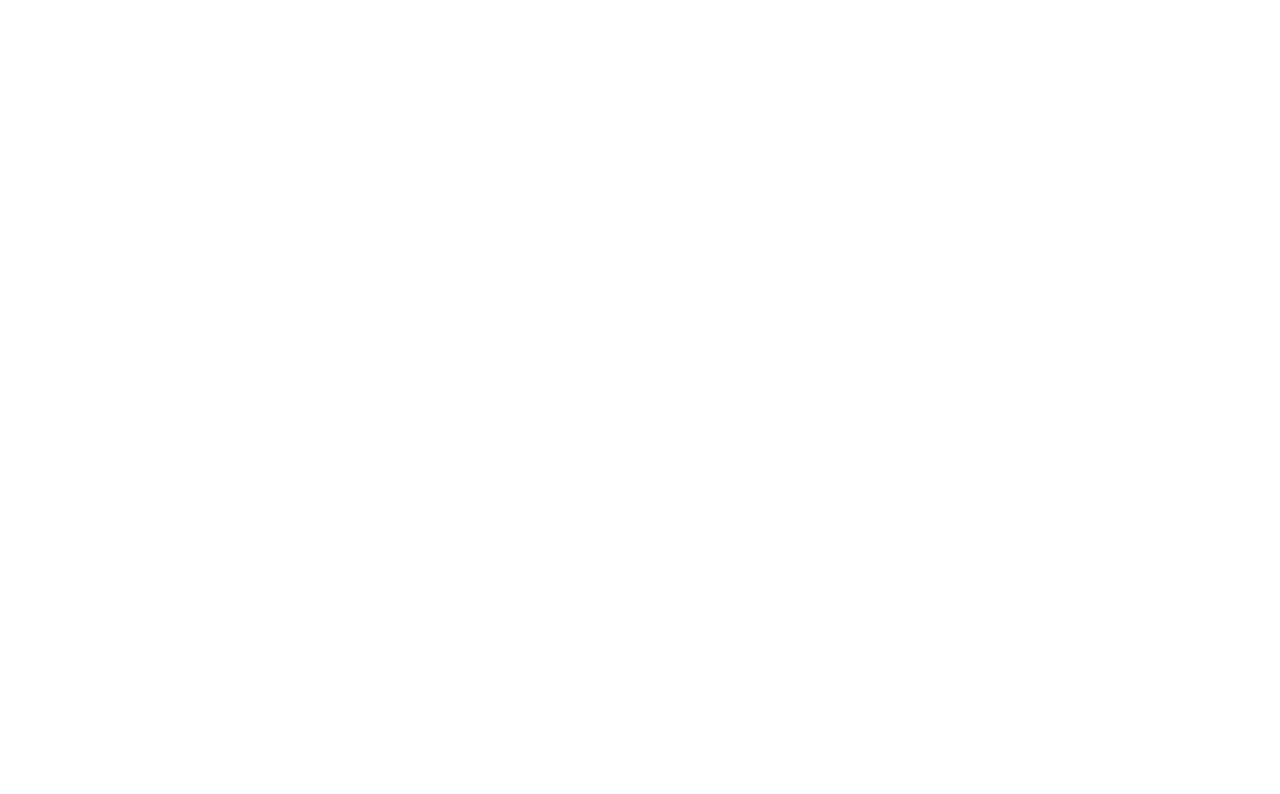
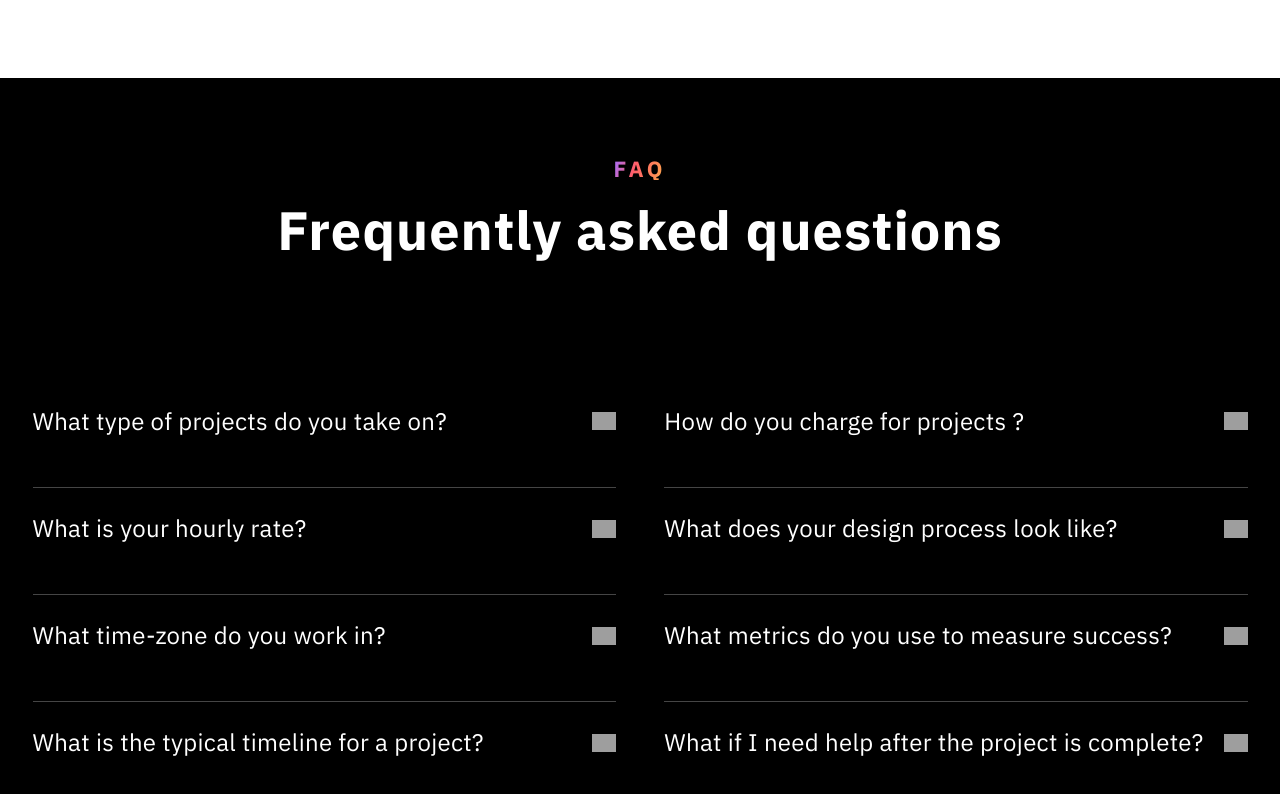
Before and after one commit to hiramonnahareva/Atri-labs-assignment, a React (Create React App) app: page / in a window 1280 px wide. Shown: the part 4628-5422 px from the top of the page. Before the commit the page ends 4706 px from the top, so only its background shows below. Built offline with nearby package versions, Linux system fonts and the light colour scheme; grey boxes are pictures that could not be loaded; a web font is replaced by a local one.

Commit message:
add faq section

```diff
--- /dev/null
+++ b/src/Components/FAQ/FAQSection.css
@@ -0,0 +1,83 @@
+.faq-section {
+    background-color: #000;
+}
+.wrapper.faq-heading {
+    margin-bottom: 120px;
+    padding-bottom: 0px;
+    flex-direction: column;
+    justify-content: center;
+}
+.faq-heading-wrapper {
+    margin-top: 20px;
+}
+.white {
+    color: #fff;
+}
+
+.wrapper.faq-down {
+    padding-top: 0px;
+}
+.faq-container {
+    display: flex;
+    width: 100%;
+    justify-content: space-between;
+}
+.faq-left {
+    width: 48%;
+    color: #fff;
+}
+.faq-item {
+    width: 100%;
+    margin-top: 25px;
+    padding-bottom: 25px;
+    border-bottom: 1px solid hsla(0, 0%, 89.8%, 0.3);
+}
+.faq-question-and-arrow-wrapper {
+    display: flex;
+    width: 100%;
+    flex-direction: row;
+    justify-content: space-between;
+    align-items: center;
+    cursor: pointer;
+}
+.faq-question-wrapper {
+    justify-content: space-between;
+    align-items: center;
+}
+.faq-question {
+    color: #fff;
+    font-size: 24px;
+    line-height: 130%;
+    font-weight: 400;
+    letter-spacing: 0.3px;
+}
+.faq-icon-wrapper {
+    display: flex;
+    width: 24px;
+    height: 24px;
+    flex-direction: column;
+    justify-content: center;
+    align-items: center;
+}
+.image {
+    width: 100%;
+    height: 100%;
+}
+.faq-answer {
+    overflow: hidden;
+    margin-top: 25px;
+    font-size: 16px;
+}
+.paragraph._18-px {
+    font-size: 18px;
+    line-height: 150%;
+}
+.d_hidden{
+    display: none;
+}
+
+/* right side */
+
+.faq-right {
+    width: 48%;
+}
--- /dev/null
+++ b/src/Components/FAQ/FAQSection.jsx
@@ -0,0 +1,103 @@
+import React, { useState } from 'react';
+import './FAQSection.css';
+
+const FAQSection = () => {
+    const [click, setClick] = useState(false);
+    console.log(click)
+
+    const Left_FAQ = [
+        {
+            id: 1,
+            FAQquestion: 'What type of projects do you take on?',
+            FAQanswer: "I usually work on B2C software, that's my forte--where I shine best. But I also have about 15 B2B software products in my portfolio. I do end-to-end product design + branding.",
+        },
+        {
+            id: 2,
+            FAQquestion: 'What is your hourly rate?',
+            FAQanswer: "I only charge hourly for my ongoing projects that need work on the regular. One-time projects are charged upfront to keep it transparent and clean! My hourly rate is $100.",
+        },
+        {
+            id: 3,
+            FAQquestion: 'What time-zone do you work in?',
+            FAQanswer: "I work Pacific Standard Time, but I'm always ready to help out in emergencies, no matter the hour.",
+            },
+            {
+                id: 4,
+                FAQquestion: 'What is the typical timeline for a project?',
+                FAQanswer: "Depends on the scope of the project, really. Some projects take less than a week. Some take months. The best way to find out is to get on a quick call with me, and discuss it. No strings attached!",
+            }
+    ]
+    const Right_FAQ = [
+        {
+            id: 1,
+            FAQquestion: 'How do you charge for projects ?',
+            FAQanswer: "I quote a price upfront--so that you know exactly what you're paying and for what, and there are no surprises later. The exact cost of your project depends on the scope and requirements!",
+        },
+        {
+            id: 2,
+            FAQquestion: 'What does your design process look like?',
+            FAQanswer: `I take a problem-forward approach. Whether we're iterating on an existing product or building a new one from scratch, how to solve the user's problem in the simplest way possible is my first concern. Send me an email to understand my process in depth!`,
+        },
+        {
+            id: 3,
+            FAQquestion: 'What metrics do you use to measure success?',
+            FAQanswer: "The best metrics are customer adoption, happiness, task success, and engagement. There are a number of frameworks such as the System Usability Scale that help us understand product performance and I'm happy to help with that.",
+            },
+            {
+                id: 4,
+                FAQquestion: 'What if I need help after the project is complete?',
+                FAQanswer: "I always make sure to help out my clients one month after the project ends, for free. For any help post that, we can work out an ongoing arrangement!",
+            }
+    ]
+    return (
+        <section>
+            <div class="faq-section wf-section">
+                <div class="wrapper faq-heading">
+                    <div class="faq-subtext-wrapper">
+                        <h6>FAQ</h6></div><div class="faq-heading-wrapper">
+                        <h2 class="white">Frequently asked questions</h2>
+                    </div>
+                </div>
+                <div class="wrapper faq-down">
+                    <div class="faq-container">
+                        <div class="faq-left">
+                            {
+                                Left_FAQ.map(item =>
+                                    <div class="faq-item">
+                                <div class="faq-question-and-arrow-wrapper" onClick={() => setClick(!click)}>
+                                    <div class="faq-question-wrapper">
+                                        <div class="faq-question">{item.FAQquestion}</div>
+                                    </div>
+                                    <div class="faq-icon-wrapper">
+                                        <img src="https://assets.website-files.com/5fef5619b640934b33c2385e/5fef58435e05bd67f4a4c972_arrow-down-s-line%201.svg" loading="lazy" alt="" class="image contain" />
+                                    </div>
+                                </div>
+                                <div class="faq-answer">
+                                    <p class={`paragraph _18-px ${click ? 'active' : 'd_hidden'}`}>{item.FAQanswer}</p>
+                                </div>
+                            </div>
+                                    )
+                            }
+                        </div>
+                        <div class="faq-right">
+                        {
+                            Right_FAQ.map(item =>
+                                <div class="faq-item">
+                            <div class="faq-question-and-arrow-wrapper" onClick={() => setClick(!click)}>
+                                <div class="faq-question-wrapper">
+                                    <div class="faq-question">{item.FAQquestion}</div>
+                                    </div><div class="faq-icon-wrapper">
+                                        <img src="https://assets.website-files.com/5fef5619b640934b33c2385e/5fef58435e05bd67f4a4c972_arrow-down-s-line%201.svg" loading="lazy" alt="" class="image contain"/></div></div><div class="faq-answer">
+                            <p class={`paragraph _18-px ${click ? 'active' : 'd_hidden'} `}>{item.FAQanswer}</p>
+                            </div></div>
+                                )
+                        }
+                        </div>
+                    </div>
+                </div>
+            </div>
+        </section>
+    );
+};
+
+export default FAQSection;
--- a/src/Pages/Home/Home.jsx
+++ b/src/Pages/Home/Home.jsx
@@ -2,6 +2,7 @@
 import About from '../../Components/About/About';
 import CaseStudies from '../../Components/CaseStudies/CaseStudies';
 import Experience from '../../Components/Experience/Experience';
+import FAQSection from '../../Components/FAQ/FAQSection';
 import Hero from '../../Components/Hero/Hero';
 import Services from '../../Components/Services/Services';
 import Testimonials from '../../Components/Testimonials/Testimonials';
@@ -17,6 +18,7 @@
             <About/>
             <Experience/>
             <Testimonials/>
+            <FAQSection/>
         </div>
     );
 };
```
